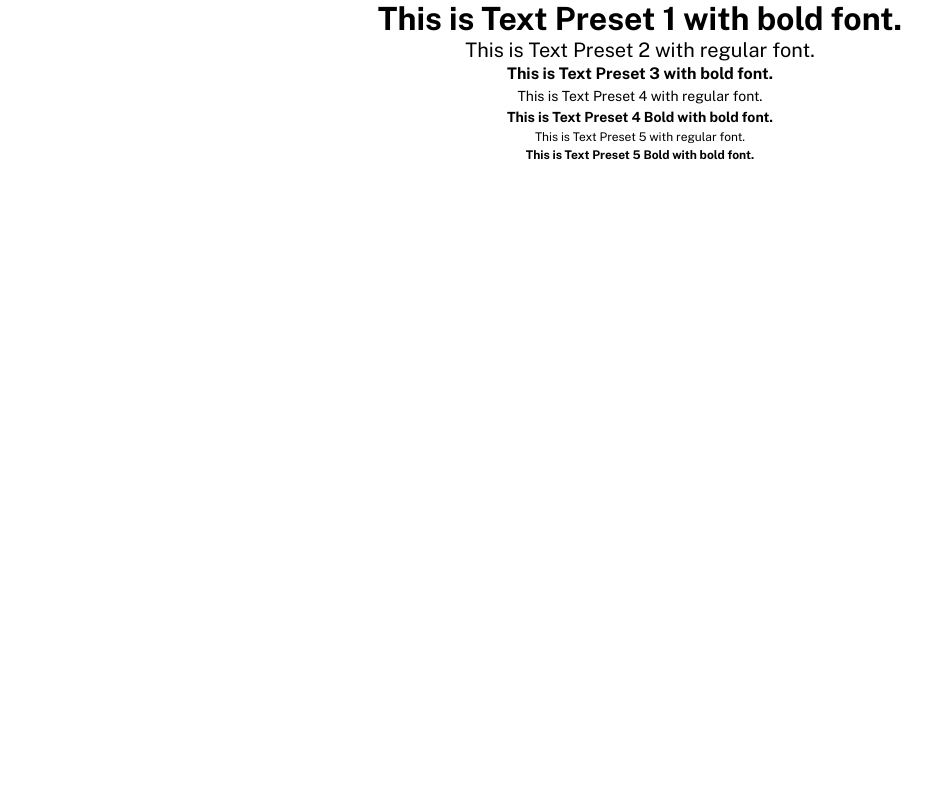
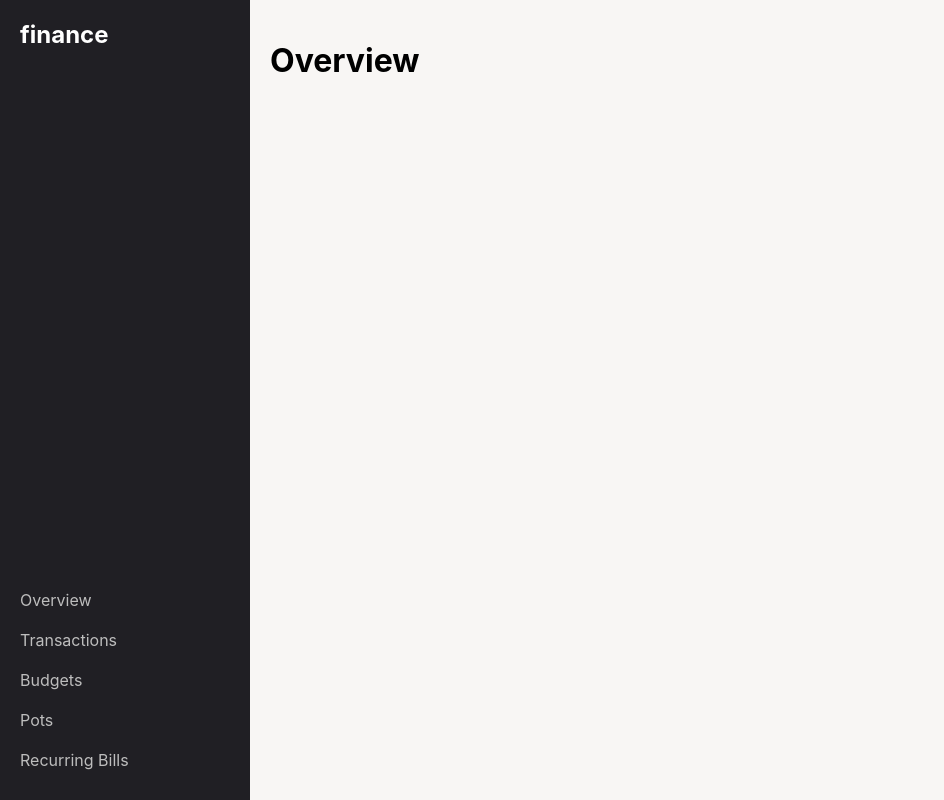
Before and after one commit to seulnan/finance_client, a React (Create React App) app: page / in a window 1280 px wide. Shown: the whole page, without its empty margins (0-944 px from the left). Built offline with nearby package versions, Linux system fonts and the light colour scheme.

Commit message:
라우터 패키지 설치

```diff
--- a/package.json
+++ b/package.json
@@ -8,8 +8,10 @@
     "@testing-library/user-event": "^13.5.0",
     "react": "^18.3.1",
     "react-dom": "^18.3.1",
-    "react-scripts": "5.0.1",
-    "web-vitals": "^2.1.4"
+    "react-router-dom": "^7.0.2",
+    "react-scripts": "^5.0.1",
+    "web-vitals": "^2.1.4",
+    "webpack": "^5.97.1"
   },
   "scripts": {
     "start": "react-scripts start",
--- a/src/App.js
+++ b/src/App.js
@@ -1,38 +1,24 @@
 import React from 'react';
-import './App.css';  // 기본 스타일 파일
-import './styles/fonts.css';  // 폰트 관련 CSS 파일을 불러옴
+import { BrowserRouter as Router, Routes, Route } from 'react-router-dom';
+import Sidebar from './layouts/SideBar.jsx';
 
 function App() {
   return (
-    <div className="App">
-      <div className="textPreset1">
-        This is Text Preset 1 with bold font.
+    <Router>
+      <div style={{ display: 'flex' }}>
+        <Sidebar />
+        <div style={{ flexGrow: 1, padding: '20px', backgroundColor: '#f8f6f4' }}>
+          <Routes>
+            <Route path="/" element={<h1>Overview</h1>} />
+            <Route path="/transactions" element={<h1>Transactions</h1>} />
+            <Route path="/budgets" element={<h1>Budgets</h1>} />
+            <Route path="/pots" element={<h1>Pots</h1>} />
+            <Route path="/recurring-bills" element={<h1>Recurring Bills</h1>} />
+            <Route path="/new-budget" element={<h1>New Budget</h1>} />
+          </Routes>
+        </div>
       </div>
-
-      <div className="textPreset2">
-        This is Text Preset 2 with regular font.
-      </div>
-
-      <div className="textPreset3">
-        This is Text Preset 3 with bold font.
-      </div>
-
-      <div className="textPreset4">
-        This is Text Preset 4 with regular font.
-      </div>
-
-      <div className="textPreset4Bold">
-        This is Text Preset 4 Bold with bold font.
-      </div>
-
-      <div className="textPreset5">
-        This is Text Preset 5 with regular font.
-      </div>
-
-      <div className="textPreset5Bold">
-        This is Text Preset 5 Bold with bold font.
-      </div>
-    </div>
+    </Router>
   );
 }
 
--- /dev/null
+++ b/src/layouts/SideBar.css
@@ -0,0 +1,45 @@
+@import '/src/styles/colors.css';
+@import '/src/styles/fonts.css';
+
+.sidebar {
+    width: 250px;
+    height: 100vh;
+    background-color: var(--grey-900, #201F24);
+    color: var(--white, #FFFFFF);
+    display: flex;
+    flex-direction: column;
+    justify-content: space-between;
+    padding: 20px;
+    box-sizing: border-box;
+  }
+
+  .logo {
+    font-size: 1.5rem;
+    font-weight: bold;
+    margin-bottom: 30px;
+  }
+
+  /* 메뉴 아이템 스타일 */
+  .menu ul {
+    list-style: none;
+    padding: 0;
+    margin: 0;
+  }
+
+  .menu-item {
+    font-size: 1rem;
+    padding: 10px 0;
+    color: #bdbdbd;
+    text-decoration: none;
+    display: block;
+  }
+
+  .menu-item:hover {
+    color: #ffffff;
+  }
+
+  /* active 상태 스타일 */
+  .menu-item.active {
+    color: var(--beige-100, #F8F4F0);;
+    font-weight: bold;
+  }
--- /dev/null
+++ b/src/layouts/SideBar.jsx
@@ -0,0 +1,42 @@
+import React from 'react';
+import { NavLink } from 'react-router-dom';
+import '../layouts/SideBar.css';
+
+const Sidebar = () => {
+  return (
+    <div className="sidebar">
+      <div className="logo">finance</div>
+      <nav className="menu">
+        <ul>
+          <li>
+            <NavLink to="http://localhost:3000/" end className={({ isActive }) => isActive ? "menu-item active" : "menu-item"}>
+              Overview
+            </NavLink>
+          </li>
+          <li>
+            <NavLink to="/transactions" className={({ isActive }) => isActive ? "menu-item active" : "menu-item"}>
+              Transactions
+            </NavLink>
+          </li>
+          <li>
+            <NavLink to="/budgets" className={({ isActive }) => isActive ? "menu-item active" : "menu-item"}>
+              Budgets
+            </NavLink>
+          </li>
+          <li>
+            <NavLink to="/pots" className={({ isActive }) => isActive ? "menu-item active" : "menu-item"}>
+              Pots
+            </NavLink>
+          </li>
+          <li>
+            <NavLink to="/recurring-bills" className={({ isActive }) => isActive ? "menu-item active" : "menu-item"}>
+              Recurring Bills
+            </NavLink>
+          </li>
+        </ul>
+      </nav>
+    </div>
+  );
+};
+
+export default Sidebar;
```
Also changed, not shown: src/layouts/fileSetting.jsx (deleted), src/pages/Budgets.jsx (added), 1 other file (tests, documents, lock files or other folders).
